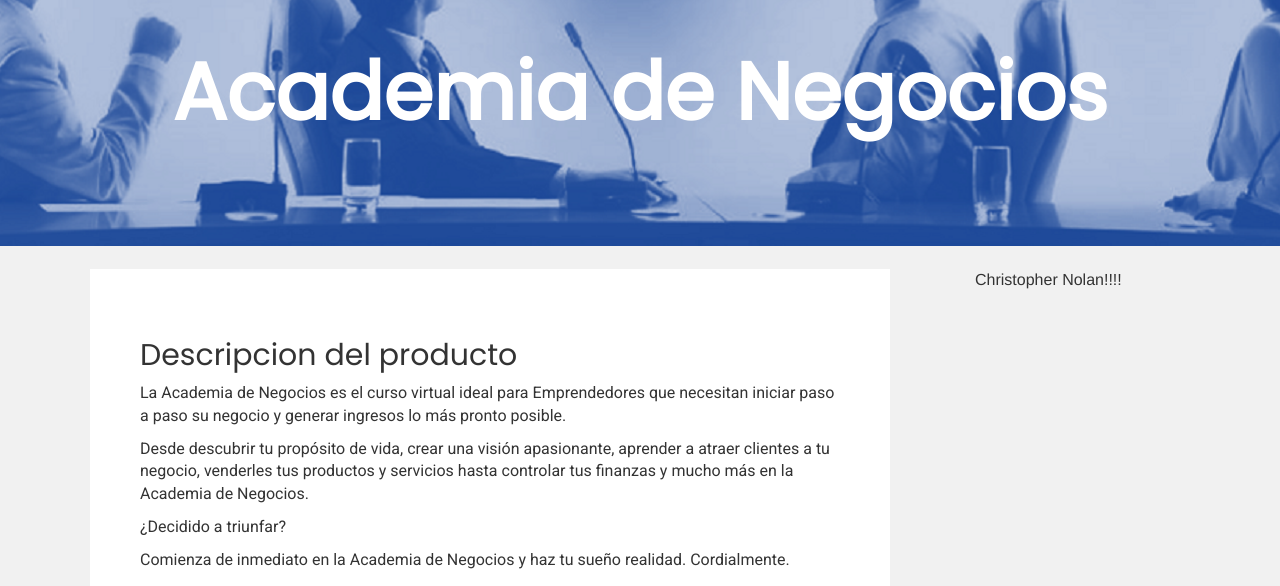
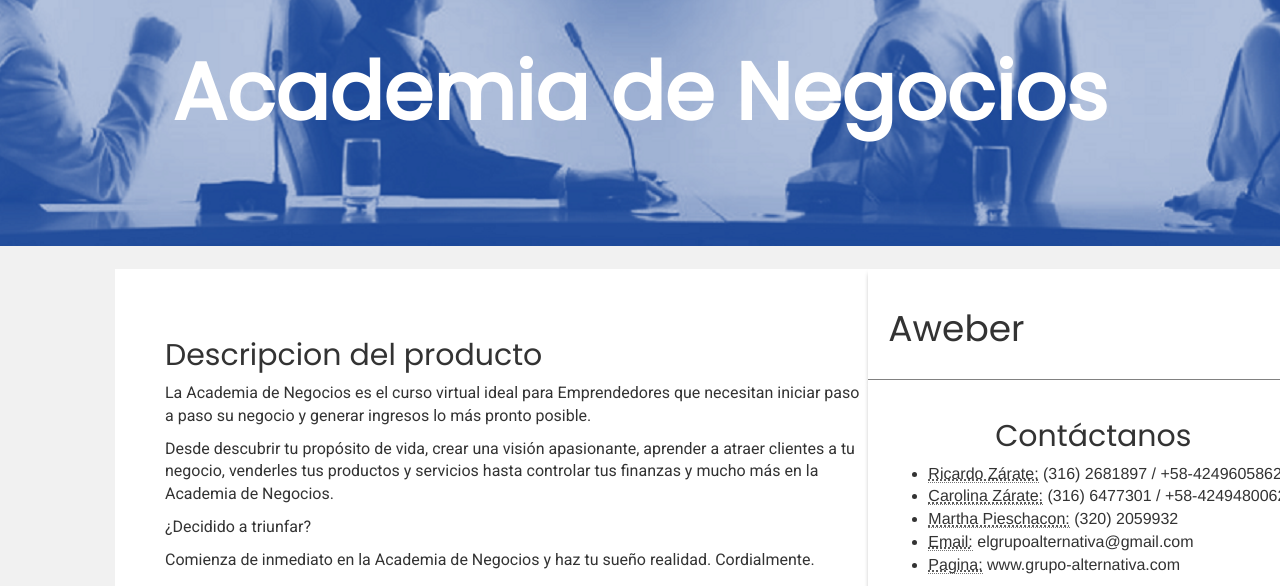
Before and after one commit to Eduarmar/Academia-Maquina, a plain HTML site: page Academia de Negocios/index.html in a window 1280 px wide. Shown: the part 366-952 px from the top of the page. Drawn offline with nearby package versions, Linux system fonts and the light colour scheme.

Commit message:
Container de Lado.. De lado asi como va quedar tu sabes quien.

```diff
--- a/Academia de Negocios/css/style.css
+++ b/Academia de Negocios/css/style.css
@@ -13,7 +13,7 @@ p{
 }
 
 .espacio {
-  padding-right: 300px;
+  padding-right: 250px;
 
 }
 
@@ -31,6 +31,17 @@ p{
   border-bottom: solid;
   border-width: 1px;
   border-color: grey;
+}
+
+#panel .container{
+  background-color: white;
+  width: 450px;
+  padding: 20px;
+  box-shadow: 2px 5px 5px grey;
+  border-bottom: solid;
+  border-width: 1px;
+  border-color: grey;
+
 }
 
 .header {
--- a/Academia de Negocios/index.html
+++ b/Academia de Negocios/index.html
@@ -59,9 +59,32 @@
 <br>
 
 <div class="espacio">
-  <div class="col-lg-3 col-md-offset-9 fixed">
-          Christopher Nolan!!!!
+  <section id="panel">
+
+
+
+  <div class="col-lg-3 col-md-offset-8 fixed">
+    <div class="container">
+
+          <h1>Aweber</h1>
+          </div>
+          <div class="container">
+            <h2 class="text-center">Contáctanos</h2>
+            <ul>
+              <li><abbr title="Phone">Ricardo Zárate:</abbr> (316) 2681897 / +58-4249605862</li>
+              <li><abbr title="Phone">Carolina Zárate:</abbr> (316) 6477301 / +58-4249480062</li>
+              <li><abbr title="Phone">Martha Pieschacon:</abbr> (320) 2059932</li>
+              <li><abbr title="Email">Email:</abbr> elgrupoalternativa@gmail.com</li>
+              <li><abbr title="Web">Pagina:</abbr>  www.grupo-alternativa.com</li>
+            </ul>
+
+          </div>
       </div>
+
+
+      </section>
+
+
 
   <section id="descripcion">
 
```
